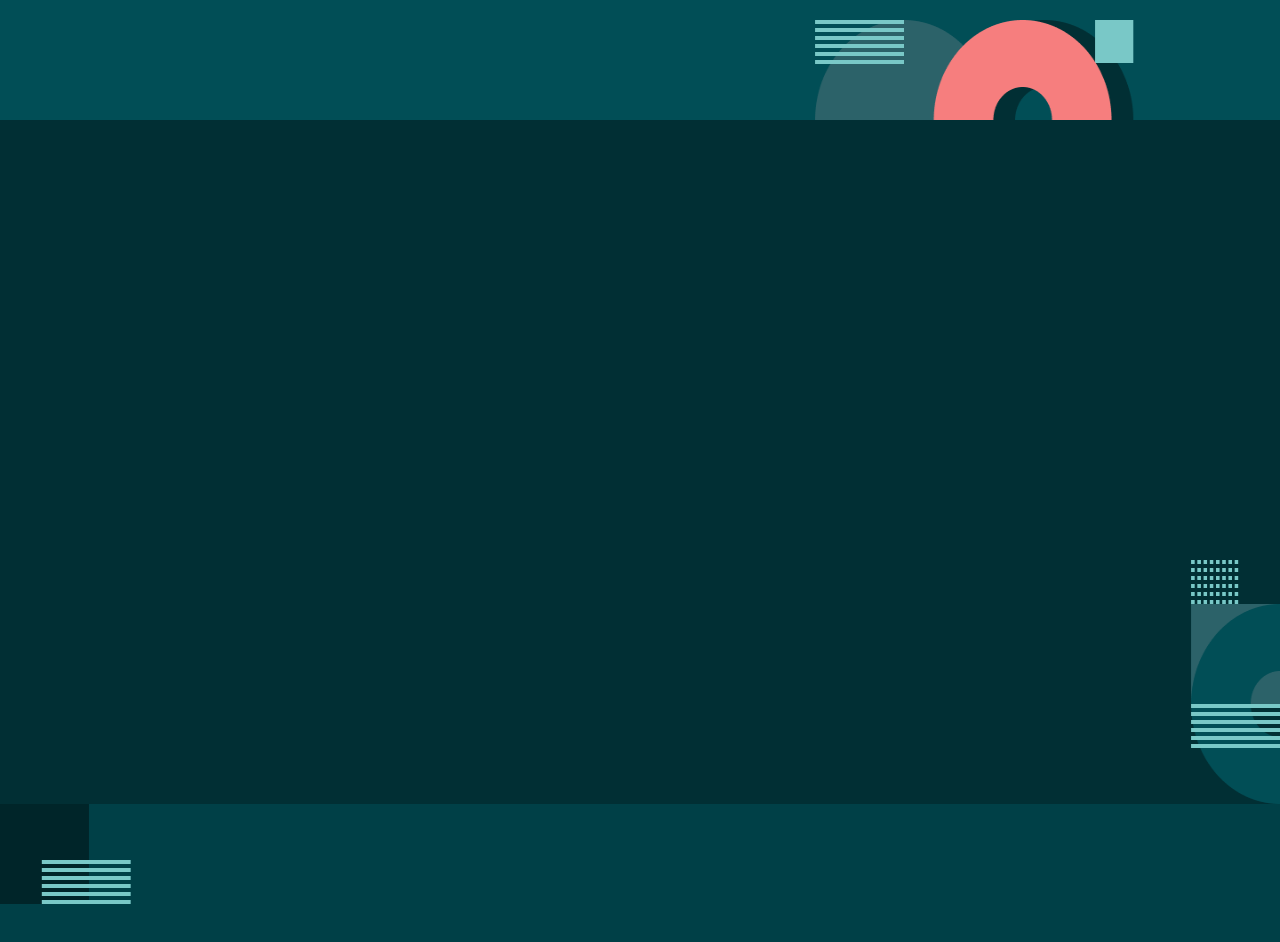
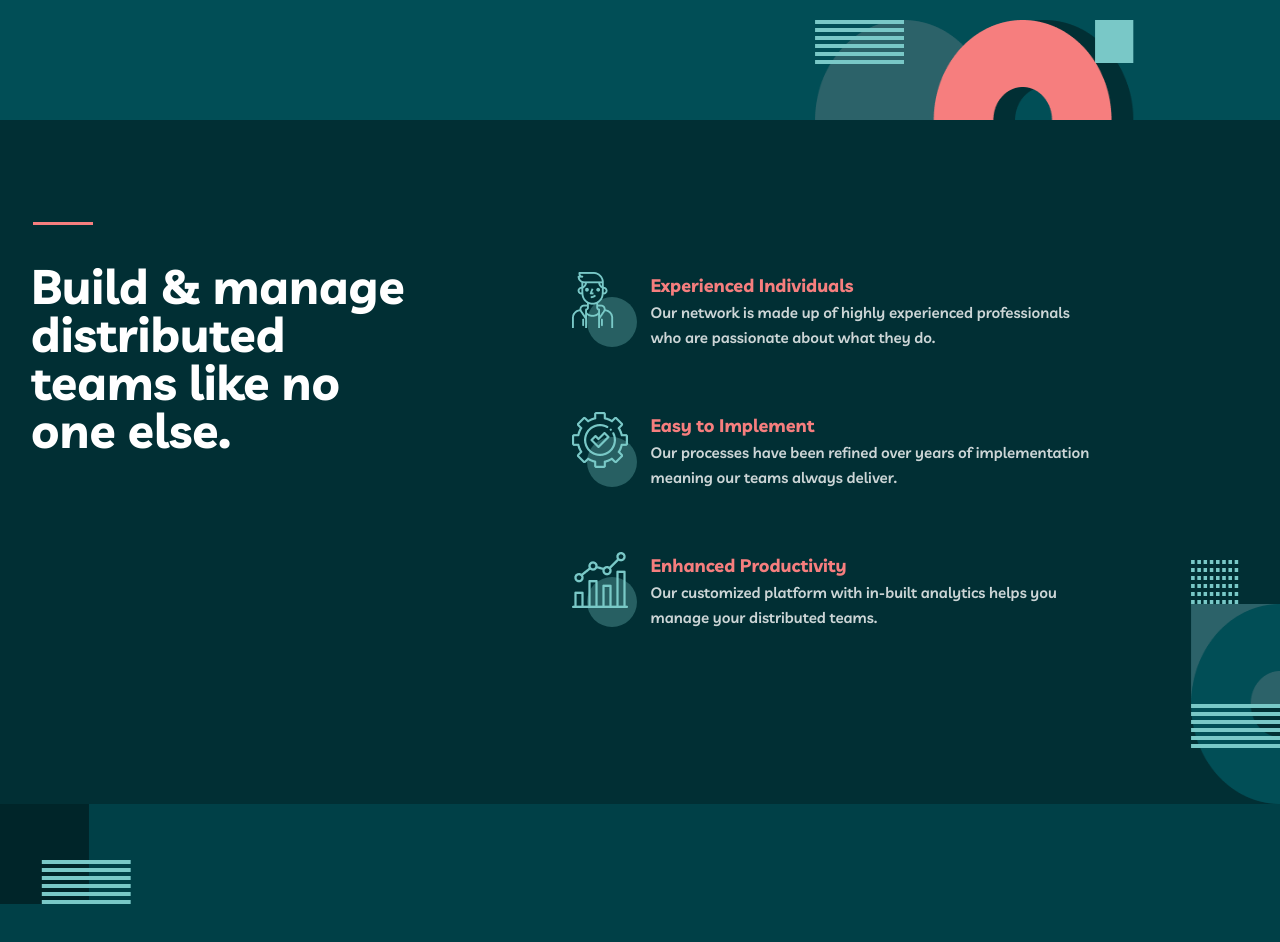
Before and after one commit to Ahmadjon2007/mytema__responsive, a plain HTML site: page index.html in a window 1280 px wide. Shown: the part 580-1522 px from the top of the page. Drawn offline with Linux system fonts and the light colour scheme.

Commit message:
myteam_clone-AUCODE

```diff
--- a/css/media.css
+++ b/css/media.css
@@ -28,32 +28,32 @@
         left: 0px;
         display: none;
     }
-
-
-
-
     /* Opportunities */
     #opportunities{
         height: 710px;
         background-image: url('../img/two_section-bg-index-tablet.png');
     }
-
-
+    .oppor-left_content{
+        height: 200px;
+    }
+    .oppor-right_content{
+        height: 400px;
+        margin-top: 5%;
+        margin-left: 0%;
+    }
+    .oppor-left-content__title{
+        font-size: 32px;
+    }
     /* Comments  */
     #comments{
         height: 1199px;
         background-image: url('../img/three_section-bg-index-tablet.png');
     }
-
-
     /* Started */
     #started{
         height: 200px;
         background-image: url('../img/four_section-bg-index-tablet.png');
     }
-
-
-
     .started__title p{
         margin-top: 82px;
         line-height: 32px;
@@ -66,11 +66,6 @@
         margin-left: 80px;
     }
 }
-
-
-
-
-
 @media only screen and (max-width: 375px){
     #hero{
         background-image: url('../img/mobile-index-hero-bg.png');
@@ -93,15 +88,48 @@
         left: 0px;
         display: none;
     }
-
-
-
     /* Opportunities */
     #opportunities{
         height: 1073px;
         background-image: url('../img/two_section-bg-index-mobile.png');
     }
-
+    .oppor-left_content{
+        height: 200px;
+    }
+    .oppor-right_content{
+        height: 800px;
+        margin-top: 8.33%;
+        margin-left: 0%;
+    }
+    .oppor-left-content__title{
+        line-height: 26px;
+        font-size: 24px;
+    }
+    .oppor-rc_one{
+        margin-top: 80px;
+    }
+    .oppor-rcs{
+        width: 100%;
+        height: 200px;
+        padding: 10px 20px;
+        margin-bottom: 30px;
+    }
+    .oppor-rcs__image{
+        width: 100%;
+        float: none;
+        display: flex;
+        justify-content: center;
+        margin-bottom: 20px;
+    }
+    .oppor-rcs__texts{
+        width: 100%;
+    }
+    .oppor-rcs__texts *{
+        text-align: center;
+    }
+    .oppor-rcs__image::after{
+        left: 125px;
+    }
 
     /* Comments  */
     #comments{
@@ -127,18 +155,6 @@
         margin-left: 80px;
     }
 }
-
-
-
-
-
-
-
-
-
-
-
-
 
 @media only screen and (max-width: 375px){
     .nav-header-list {
@@ -175,9 +191,6 @@
         transition: .4s all ease-in-out;
         z-index: 6;
     }
-
-
-
     #open-menu{
         display: block;
         position: absolute;
@@ -206,23 +219,6 @@
 
 
 
-
-
-
-
-
-
-
-
-
-
-
-
-
-
-
-
-
 li,a{
     list-style: none;
     text-decoration: none;
@@ -238,6 +234,10 @@ li,a{
     padding: 10px 20px;
     transition: all .5s ease-in-out;
 }
+.btn-defect{
+    float: right;
+    margin-top: 20px;
+}
 .btn:hover{
     background-color: #FFFFFF;
     color: #002529;
--- a/css/style.css
+++ b/css/style.css
@@ -102,7 +102,79 @@ body{
     height: 684px;
     background-image: url('../img/two_section-bg-index.png');
     background-size: 100% 100%;
+    display: flex;
+    align-items: center;
 }
+
+.oppor-left_content{
+    height: 400px;
+    display: flex;
+    align-items: center;
+}
+.oppor-left-content__title{
+    font-style: normal;
+    font-weight: 700;
+    font-size: 48px;
+    line-height: 48px;
+    color: #FFFFFF;
+    position: relative;
+}
+.oppor-left-content__title::before{
+    content: '';
+    position: absolute;
+    top: -40px;
+    left: 2px;
+    width: 60px;
+    height: 3px;
+    background-color: #F67E7E;
+}
+
+.oppor-right_content{
+    height: 400px;
+    margin-left: 8.33%;
+}
+.oppor-rcs{
+    position: relative;
+    width: 100%;
+    height: 100px;
+    padding: 10px 20px;
+    margin-bottom: 40px;
+}
+.oppor-rcs__image{
+    width: 12%;
+    float: left;
+}
+.oppor-rcs__image::after{
+    content: ' ';
+    position: absolute;
+    top: 35px;
+    left: 35px;
+    width: 50px;
+    height: 50px;
+    border-radius: 50%;
+    background-color: #79c8c750;
+}
+.oppor-rcs__texts{
+    width: 80%;
+}
+.oppor-rcs__texts h5{
+    font-style: normal;
+    font-weight: 700;
+    font-size: 18px;
+    line-height: 28px;
+    color: #F67E7E;
+}
+.oppor-rcs__texts p{
+    font-style: normal;
+    font-weight: 600;
+    font-size: 15px;
+    line-height: 25px;
+    color: #FFFFFF;
+    mix-blend-mode: normal;
+    opacity: 0.8;
+}
+
+
 
 
 /* Comments  */
--- a/index.html
+++ b/index.html
@@ -10,9 +10,9 @@
 
     <!-- <link rel="stylesheet" href="css/column.css"> -->
     <link rel="stylesheet" href="css/col-responsive/col.css">
-    <link rel="stylesheet" href="css/normalize.css">
     <link rel="stylesheet" href="css/style.css">
     <link rel="stylesheet" href="css/media.css">
+    <link rel="stylesheet" href="css/normalize.css">
 
 
     <link rel="stylesheet" href="https://cdnjs.cloudflare.com/ajax/libs/font-awesome/6.2.0/css/all.min.css" integrity="sha512-xh6O/CkQoPOWDdYTDqeRdPCVd1SpvCA9XXcUnZS2FmJNp1coAFzvtCN9BmamE+4aHK8yyUHUSCcJHgXloTyT2A==" crossorigin="anonymous" referrerpolicy="no-referrer" />
@@ -31,12 +31,12 @@
                             <ul>
                                 <li><a href="#">home</a></li>
                                 <li><a href="#">about</a></li>
-                            <img src="img/close-manu.png" alt="close-manu" id="close-manu" onclick="noMenu()">
+                                <img src="img/close-manu.png" alt="close-manu" id="close-manu" onclick="noMenu()">
                             </ul>
                         </nav>
                     </div>
                     <div class="col-xs-12 col-md-4 col-lg-2 nav-bar">
-                        <a href="#" class="btn btn-menu">contact us</a>
+                        <a href="#" class="btn btn-menu btn-defect">contact us</a>
                     </div>
                     <img src="img/open-manu.png" alt="open-manu" id="open-menu" onclick="changeMenu()">
                 </div>
@@ -53,14 +53,49 @@
             </div>
         </div>
     </section>
+
     <section id="opportunities">
         <div class="container">
+            <div class="oppor-left__content col-xs-12 col-md-9 col-lg-4">
+                <h3 class="oppor-left-content__title">Build & manage distributed teams like no one else.</h3>
+            </div>
+            <div class="oppor-right_content col-xs-12 col-md-12 col-lg-7">
+                <div class="oppor-rc_one oppor-rcs">
+                    <div class="oppor-rcs__image">
+                        <img src="img/Combined-Shape-1.png" alt="Combined-Shape-1">
+                    </div>
+                    <div class="oppor-rcs__texts">
+                        <h5>Experienced Individuals</h5>
+                        <p>Our network is made up of highly experienced professionals who are passionate about what they do.</p>
+                    </div>
+                </div>
+                <div class="oppor-rc_two oppor-rcs">
+                    <div class="oppor-rcs__image">
+                        <img src="img/Combined-Shape-2.png" alt="Combined-Shape-2">
+                    </div>
+                    <div class="oppor-rcs__texts">
+                        <h5>Easy to Implement</h5>
+                        <p>Our processes have been refined over years of implementation meaning our teams always deliver.</p>
+                    </div>
+                    </div>
+                <div class="oppor-rc_three oppor-rcs">
+                    <div class="oppor-rcs__image">
+                        <img src="img/Combined-Shape-3.png" alt="Combined-Shape-3">
+                    </div>
+                    <div class="oppor-rcs__texts">
+                        <h5>Enhanced Productivity</h5>
+                        <p>Our customized platform with in-built analytics helps you manage your distributed teams.</p>
+                    </div>
+                </div>
+            </div>
         </div>
     </section>
+
     <section id="comments">
         <div class="container">
         </div>
     </section>
+
     <section id="started">
         <div class="container">
             <div class="started__title col-xs-12 col-md-7 col-lg-7">
@@ -71,15 +106,6 @@
             </div>
         </div>
     </section>
-
-
-
-
-
-
-
-
-
 
 
 
```
Also changed, not shown: img/Combined-Shape-1.png (added), img/Combined-Shape-2.png (added), img/Combined-Shape-3.png (added).
